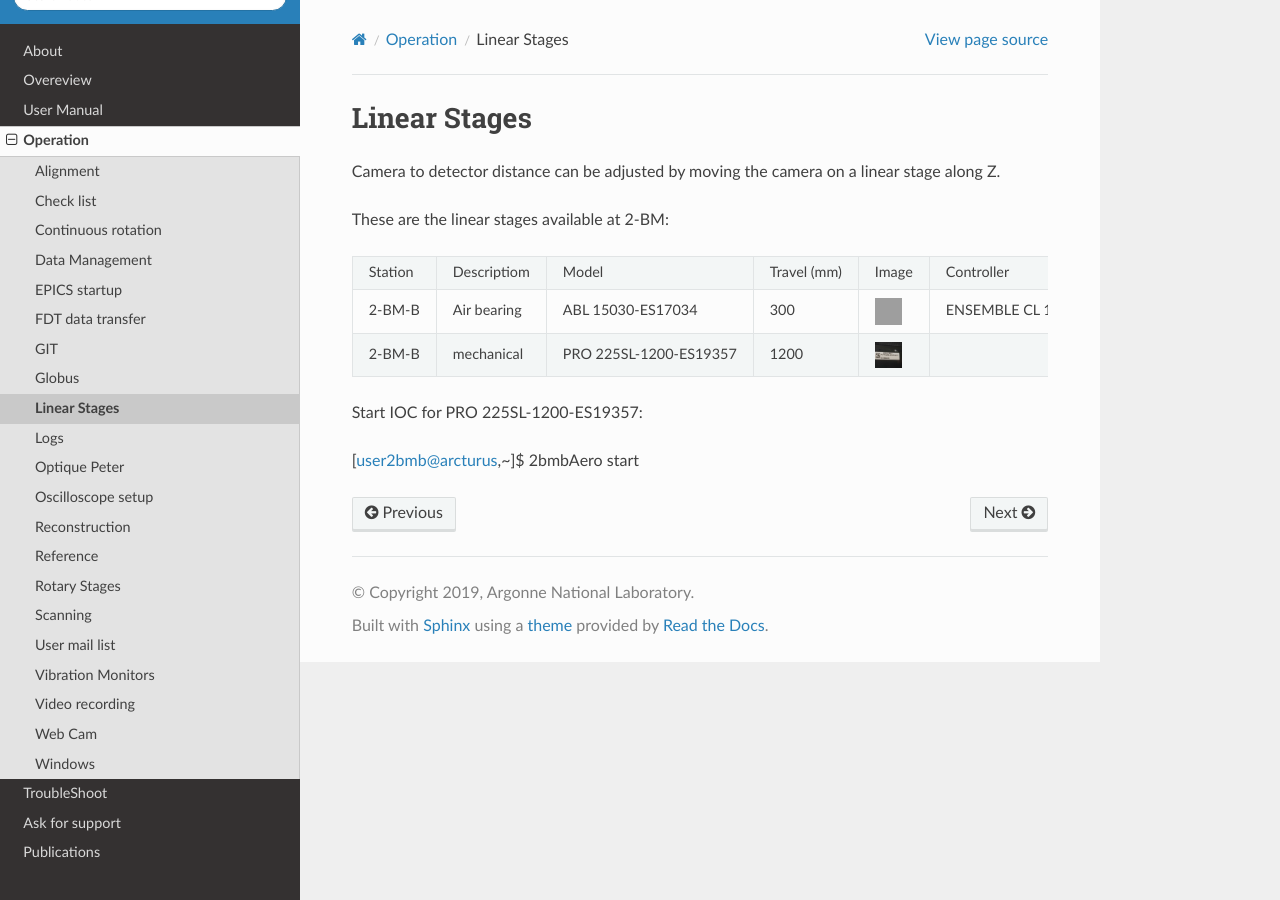
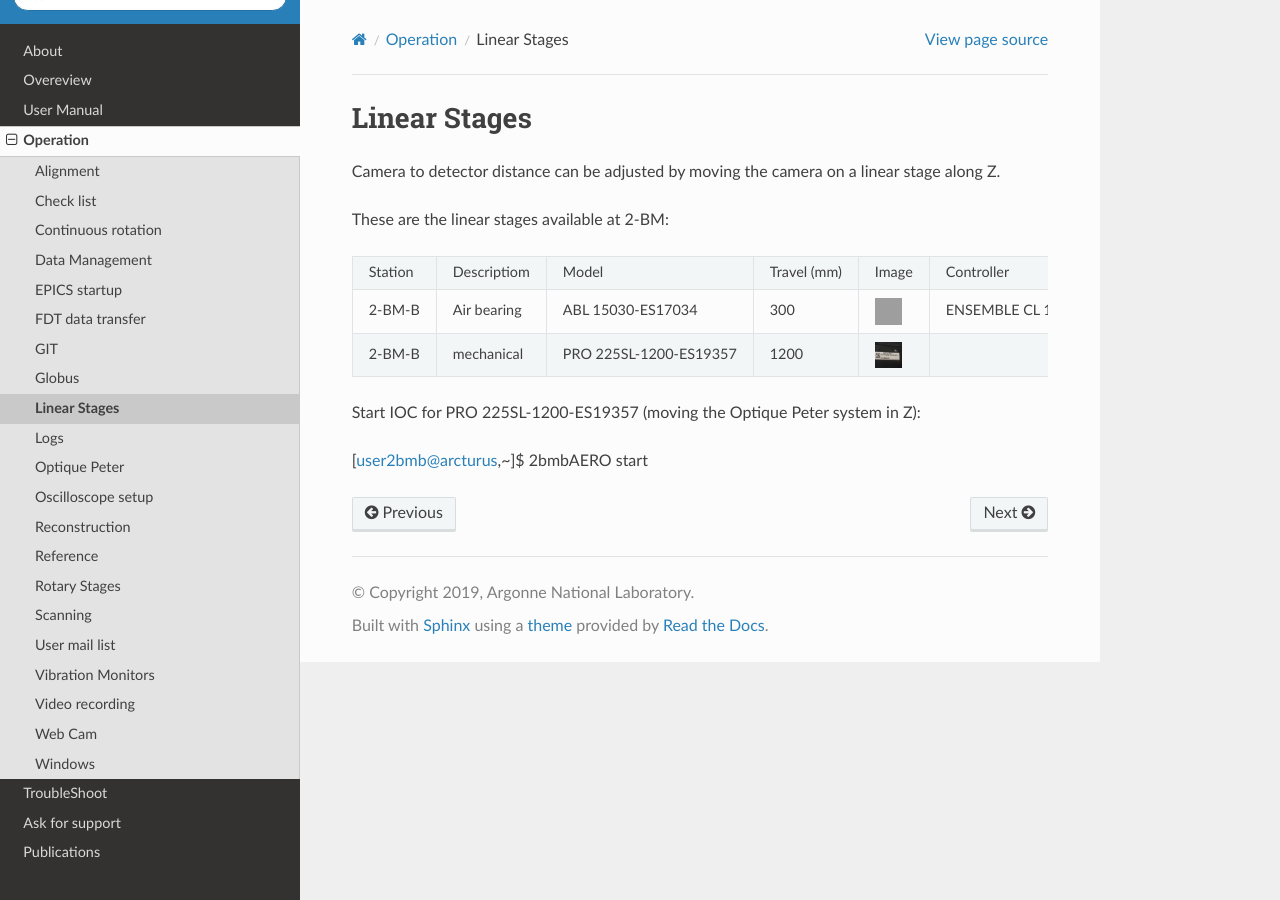
Before and after one commit to xray-imaging/2bm-docs, a Sphinx documentation site: the page built from docs/source/ops/item_010.rst, in a window 1280 px wide. Built offline with Sphinx 7.4.7 and the Read the Docs theme 2.0.0, drawn with Linux system fonts in a browser that asks for light colours; the version number could not be read and is left out; grey boxes are pictures that could not be loaded.

Commit message:
Update item_010.rst

```diff
--- a/docs/source/ops/item_010.rst
+++ b/docs/source/ops/item_010.rst
@@ -14,9 +14,9 @@ These are the linear stages available at 2-BM:
 | 2-BM-B    | mechanical   | PRO 225SL-1200-ES19357   |      1200              | |00004| |                            |                                  |
 +-----------+--------------+--------------------------+------------------------+---------+----------------------------+----------------------------------+
 
-Start IOC for PRO 225SL-1200-ES19357:
+Start IOC for PRO 225SL-1200-ES19357 (moving the Optique Peter system in Z):
 
-[user2bmb@arcturus,~]$ 2bmbAero start
+[user2bmb@arcturus,~]$ 2bmbAERO start
 
 
 .. _box link 0001: https://anl.box.com/s/ni1rtky64dj7iskozxkvmoc3uuvhg2be
```
